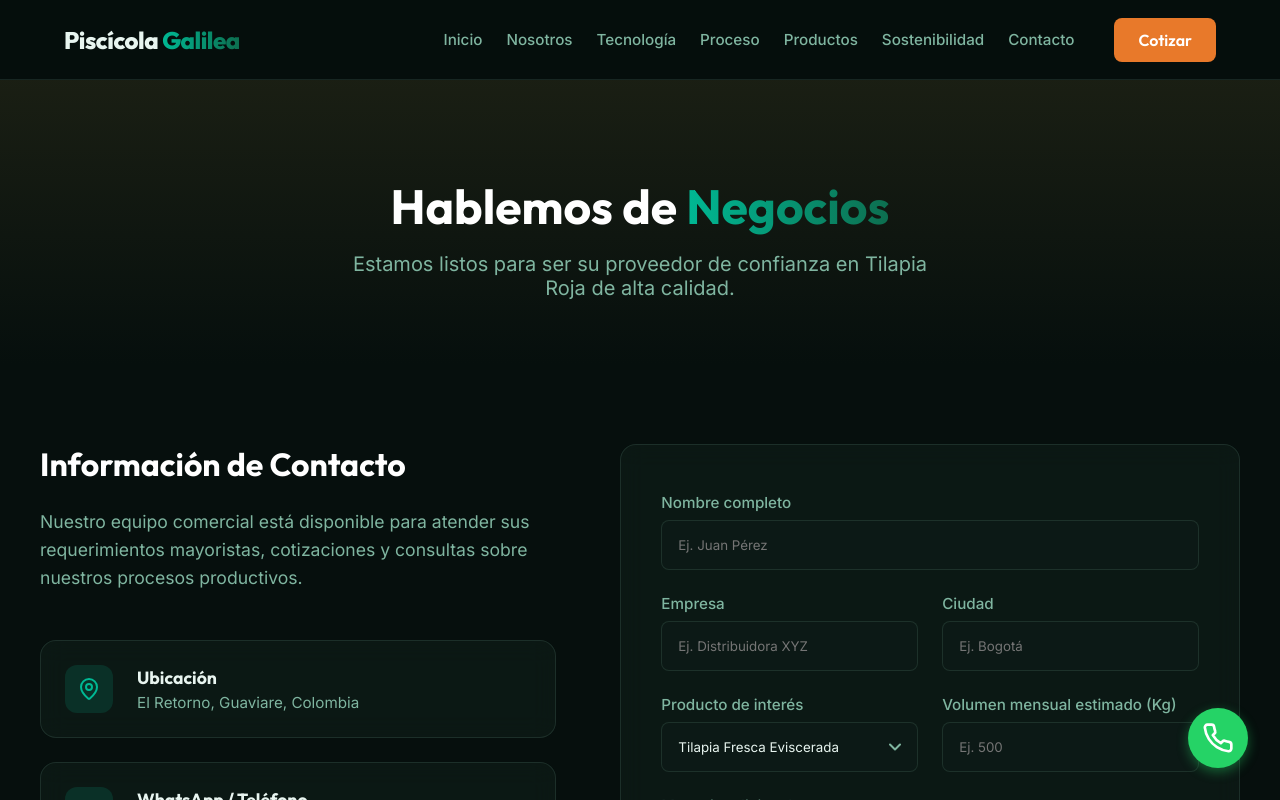
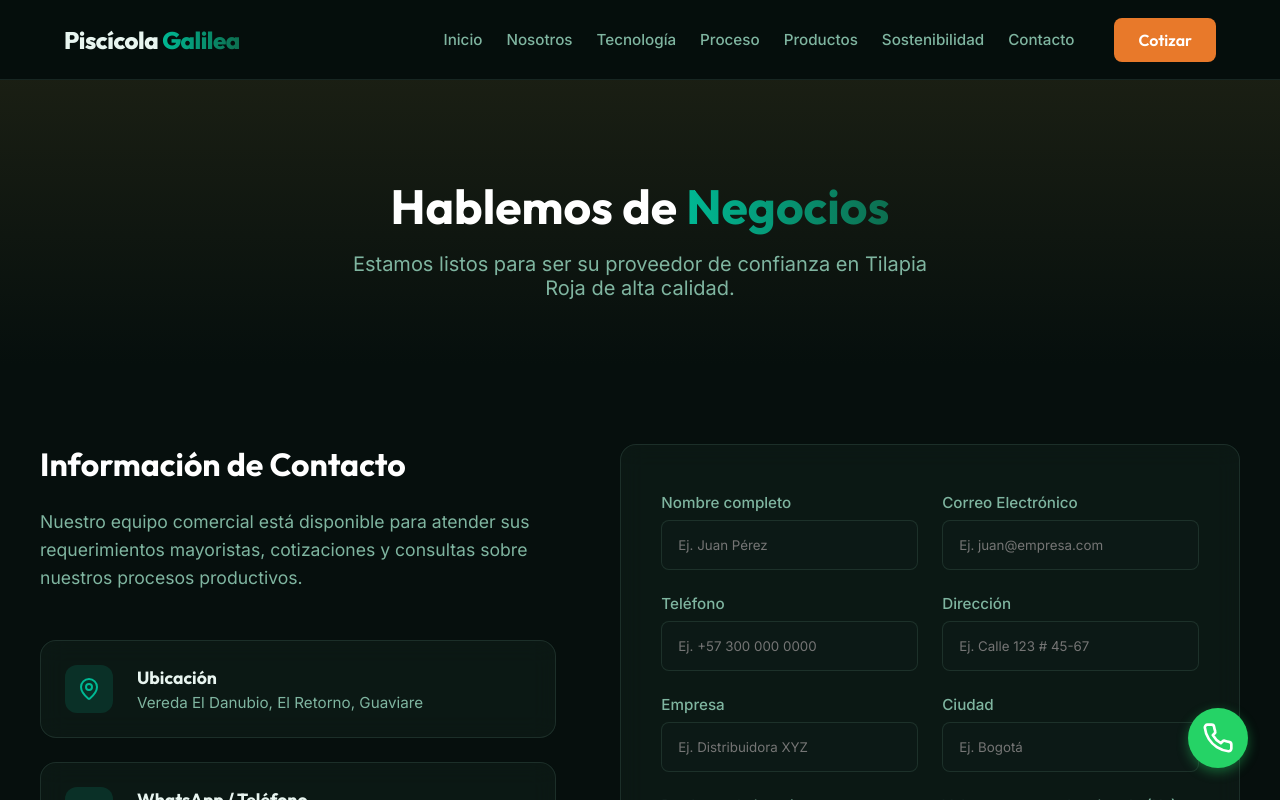
Before and after one commit to andresraveorozco92/piscicola-galilea, a Next.js app: page /contacto in a window 1280 px wide. Shown: the top 800 px of the page. Built offline with nearby package versions, Linux system fonts and the light colour scheme.

Commit message:
Ajustes de texto en inicio, ubicación y mejoras en formulario de contacto

```diff
--- a/src/app/contacto/page.tsx
+++ b/src/app/contacto/page.tsx
@@ -30,7 +30,7 @@ export default function ContactoPage() {
                   </div>
                   <div>
                     <h3>Ubicación</h3>
-                    <p>El Retorno, Guaviare, Colombia</p>
+                    <p>Vereda El Danubio, El Retorno, Guaviare</p>
                   </div>
                 </div>
 
--- a/src/app/nosotros/page.tsx
+++ b/src/app/nosotros/page.tsx
@@ -35,7 +35,7 @@ export default function NosotrosPage() {
               <h2 className={styles.sectionTitle}>Sobre Piscícola Galilea</h2>
               <p>
                 Piscícola Galilea nació en el corazón de la Amazonía colombiana como una apuesta por la <strong>producción acuícola tecnificada, sostenible y de alto impacto social</strong>.
-                El proyecto toma su nombre de la región que lo vio nacer: el municipio de <strong>El Retorno</strong>, en el departamento del <strong>Guaviare</strong>,
+                El proyecto se origina en la <strong>Vereda El Danubio</strong>, municipio de <strong>El Retorno</strong>, en el departamento del <strong>Guaviare</strong>,
                 un territorio que lleva décadas construyendo su identidad entre la selva amazónica y la esperanza de sus comunidades.
               </p>
 
--- a/src/components/sections/ContactForm.tsx
+++ b/src/components/sections/ContactForm.tsx
@@ -6,16 +6,24 @@ import styles from './ContactForm.module.css';
 
 type FormData = {
   nombre: string;
+  correo: string;
+  telefono: string;
+  direccion: string;
   empresa: string;
   ciudad: string;
   producto: string;
   volumen: string;
+  volumenFresca: string;
+  volumenVacio: string;
+  otroProducto: string;
   mensaje: string;
 };
 
 export default function ContactForm() {
-  const { register, handleSubmit, reset, formState: { errors } } = useForm<FormData>();
+  const { register, handleSubmit, reset, watch, formState: { errors } } = useForm<FormData>();
   const [isSubmitted, setIsSubmitted] = useState(false);
+
+  const selectedProduct = watch('producto');
 
   const onSubmit = (data: FormData) => {
     console.log('Form data:', data);
@@ -37,6 +45,8 @@ export default function ContactForm() {
         </div>
       ) : (
         <form onSubmit={handleSubmit(onSubmit)} className={styles.form}>
+
+          <div className={styles.formRow}>
             <div className={styles.formGroup}>
               <label htmlFor="nombre">Nombre completo</label>
               <input
@@ -46,6 +56,35 @@ export default function ContactForm() {
                 placeholder="Ej. Juan Pérez"
               />
               {errors.nombre && <span className={styles.errorText}>{errors.nombre.message}</span>}
+            </div>
+            <div className={styles.formGroup}>
+              <label htmlFor="correo">Correo Electrónico</label>
+              <input
+                id="correo"
+                type="email"
+                {...register('correo', { required: 'El correo es obligatorio' })}
+                placeholder="Ej. juan@empresa.com"
+              />
+            </div>
+          </div>
+
+          <div className={styles.formRow}>
+            <div className={styles.formGroup}>
+              <label htmlFor="telefono">Teléfono</label>
+              <input
+                id="telefono"
+                {...register('telefono', { required: 'El teléfono es obligatorio' })}
+                placeholder="Ej. +57 300 000 0000"
+              />
+            </div>
+            <div className={styles.formGroup}>
+              <label htmlFor="direccion">Dirección</label>
+              <input
+                id="direccion"
+                {...register('direccion', { required: 'La dirección es obligatoria' })}
+                placeholder="Ej. Calle 123 # 45-67"
+              />
+            </div>
           </div>
 
           <div className={styles.formRow}>
@@ -73,19 +112,60 @@ export default function ContactForm() {
               <select id="producto" {...register('producto', { required: true })}>
                 <option value="fresca">Tilapia Fresca Eviscerada</option>
                 <option value="vacio">Tilapia al Vacío</option>
-                <option value="ambos">Ambos</option>
+                <option value="ambos">Ambos (Fresca y al Vacío)</option>
+                <option value="otro">Otro</option>
               </select>
             </div>
+
+            {/* Volumen para 1 solo producto */}
+            {selectedProduct !== 'ambos' && selectedProduct !== 'otro' && (
               <div className={styles.formGroup}>
                 <label htmlFor="volumen">Volumen mensual estimado (Kg)</label>
                 <input
                   id="volumen"
                   type="number"
-                {...register('volumen', { required: 'Indique un volumen aproximado' })}
+                  {...register('volumen')}
                   placeholder="Ej. 500"
                 />
               </div>
+            )}
           </div>
+
+          {/* Render condicional para 'Ambos' */}
+          {selectedProduct === 'ambos' && (
+            <div className={styles.formRow}>
+              <div className={styles.formGroup}>
+                <label htmlFor="volumenFresca">Volumen Tilapia Fresca (Kg)</label>
+                <input
+                  id="volumenFresca"
+                  type="number"
+                  {...register('volumenFresca')}
+                  placeholder="Ej. 300"
+                />
+              </div>
+              <div className={styles.formGroup}>
+                <label htmlFor="volumenVacio">Volumen Tilapia al Vacío (Kg)</label>
+                <input
+                  id="volumenVacio"
+                  type="number"
+                  {...register('volumenVacio')}
+                  placeholder="Ej. 200"
+                />
+              </div>
+            </div>
+          )}
+
+          {/* Render condicional para 'Otro' */}
+          {selectedProduct === 'otro' && (
+            <div className={styles.formGroup}>
+              <label htmlFor="otroProducto">Describa el producto que requiere</label>
+              <input
+                id="otroProducto"
+                {...register('otroProducto')}
+                placeholder="Ej. Filete fresco, alevinos..."
+              />
+            </div>
+          )}
 
           <div className={styles.formGroup}>
             <label htmlFor="mensaje">Mensaje adicional</label>
--- a/src/components/sections/HeroSection.tsx
+++ b/src/components/sections/HeroSection.tsx
@@ -15,9 +15,8 @@ export default function HeroSection() {
           transition={{ duration: 0.8 }}
           className={styles.textContent}
         >
-          <div className={styles.badge}>Proyecto Fondo Emprender SENA</div>
           <h1 className={styles.title}>
-            Tilapia Roja del <span className="text-gradient">Guaviare</span>
+            Estación piscícola para la producción de Tilapia Roja del <span className="text-gradient">Guaviare</span>
           </h1>
           <p className={styles.subtitle}>
             Desde la selva amazónica a su mesa. Producción sostenible y tecnificada mediante Tecnología Simbiótica BAF.
--- a/src/components/ui/Footer.tsx
+++ b/src/components/ui/Footer.tsx
@@ -35,7 +35,7 @@ export default function Footer() {
           <ul className={styles.contactList}>
             <li>
               <MapPin size={18} className={styles.icon} />
-              <span>El Retorno, Guaviare, Colombia</span>
+              <span>Vereda El Danubio, El Retorno, Guaviare</span>
             </li>
             <li>
               <Phone size={18} className={styles.icon} />
```
Lines whose indentation alone changed are shown as unchanged.
